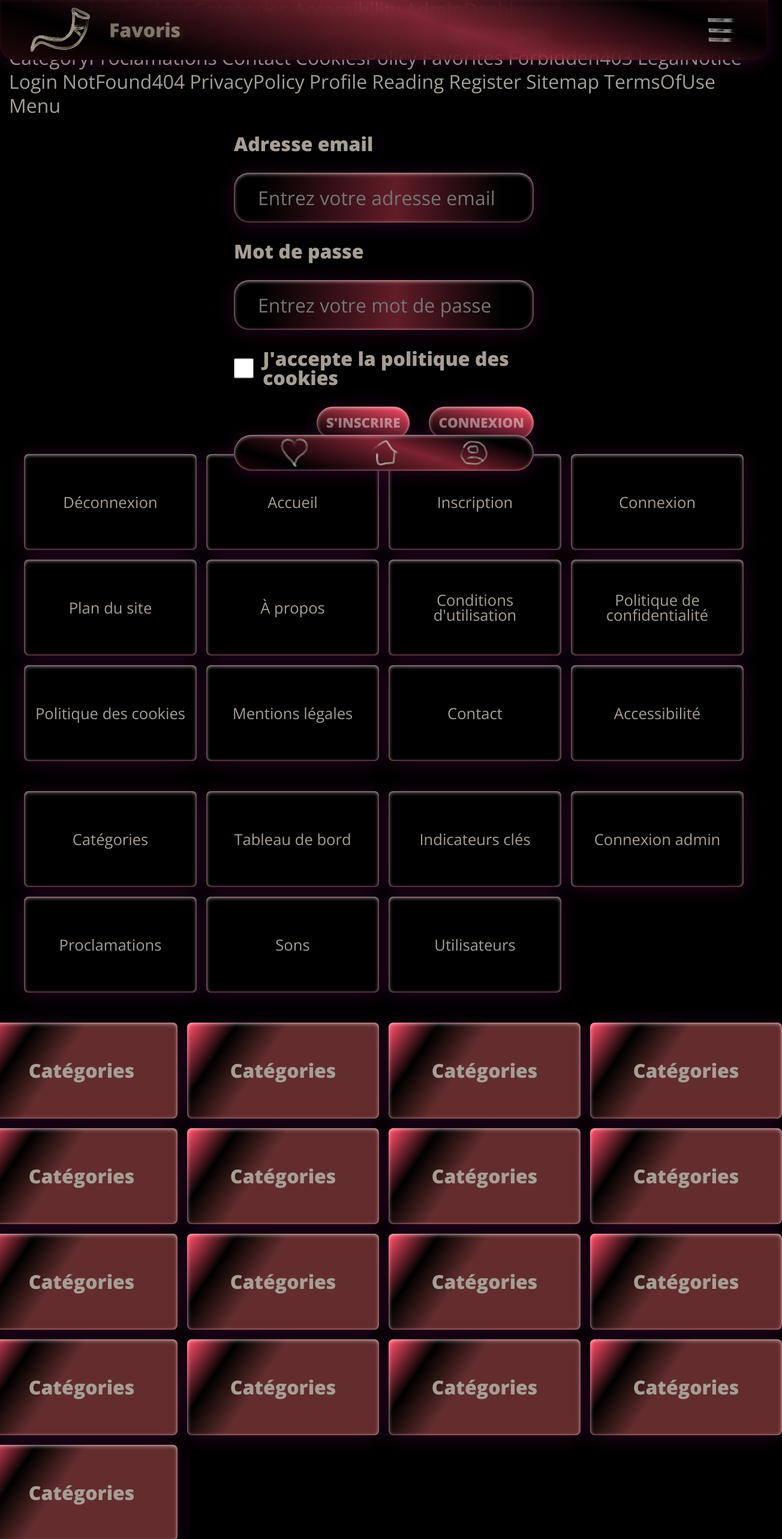
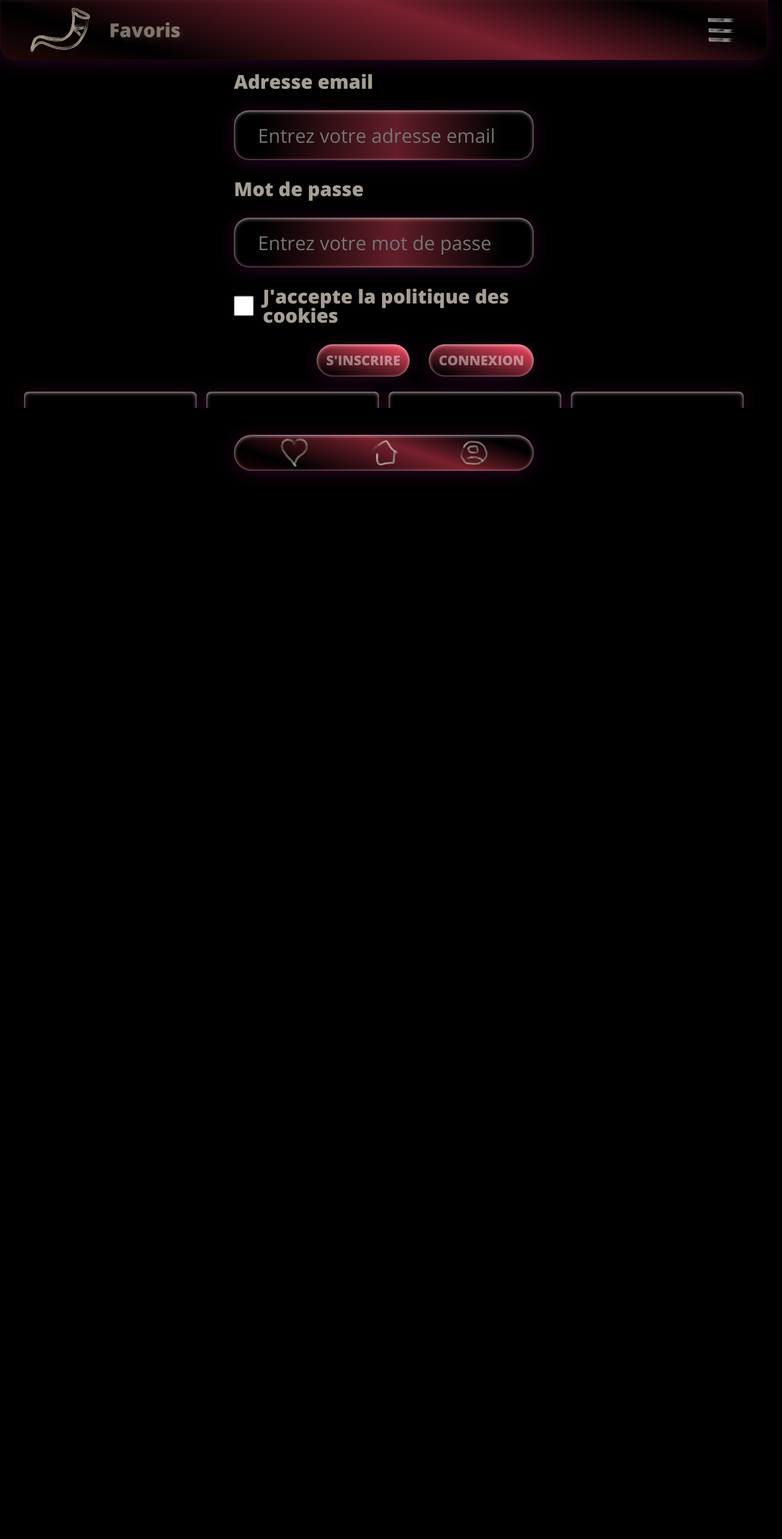
Before and after one commit to evan-azemard/Proclame, a React (Vite) app in the folder packages/client/: page /favorites in a window 1280 px wide. Shown: the top 2566 px of the page at 60% size, 1304 px wide, since content can reach past the window. After the commit the page ends 800 px from the top, so only its background shows below. Built offline with nearby package versions, Linux system fonts and the light colour scheme.

Commit message:
feat(Section grid): add SectionCategory, SectionProclamation, update html in app

```diff
--- a/packages/client/src/App.tsx
+++ b/packages/client/src/App.tsx
@@ -6,41 +6,13 @@ export default function App() {
   return (
     <BrowserRouter>
       <HeaderNav />
-
-      <nav style={{ display: "flex", flexWrap: "wrap", gap: 8 }}>
-        <Link to="/">Accueil</Link>
-        <Link to="/about">About</Link>
-        <Link to="/admin/categories">AdminCategories</Link>
-        <Link to='/accessibility'>Accessibility</Link>
-        <Link to="/admin/dashboard">AdminDashboard</Link>
-        <Link to="/admin/kpi">AdminKpi</Link>
-        <Link to="/admin/login">AdminLogin</Link>
-        <Link to="/admin/proclamations">AdminProclamations</Link>
-        <Link to="/admin/sounds">AdminSounds</Link>
-        <Link to="/admin/users">AdminUsers</Link>
-        <Link to="/category/:categoryId/proclamations">CategoryProclamations</Link>
-        <Link to="/contact">Contact</Link>
-        <Link to="/cookies-policy">CookiesPolicy</Link>
-        <Link to="/favorites">Favorites</Link>
-        <Link to="/403">Forbidden403</Link>
-        <Link to="/legal-notice">LegalNotice</Link>
-        <Link to="/login">Login</Link>
-        <Link to="/not-found">NotFound404</Link>
-        <Link to="/privacy-policy">PrivacyPolicy</Link>
-        <Link to="/profile">Profile</Link>
-        <Link to="/reading/:proclamationId">Reading</Link>
-        <Link to="/register">Register</Link>
-        <Link to="/sitemap">Sitemap</Link>
-        <Link to="/terms-of-use">TermsOfUse</Link>
-        <Link to="/menu">Menu</Link>
-      </nav>
-
-      <br/>
-      <SectionForm  type="login" />
-      <SectionGrid type="menu" />
-      <SectionGrid type="admin" />
-      <SectionGrid type="category" />
-      <SectionGrid type="proclamation" />
+      <main>
+        <SectionForm type="login" />
+        <SectionGrid type="menu" />
+        <SectionGrid type="admin" />
+        <SectionGrid type="category" />
+        <SectionGrid type="proclamation" />
+      </main>
       <FooterNav />
     </BrowserRouter>
   );
--- a/packages/client/src/components/organisms/SectionGrid/SectionGrid.module.scss
+++ b/packages/client/src/components/organisms/SectionGrid/SectionGrid.module.scss
@@ -1,11 +1,10 @@
 .navMenu {
-    display: flex;
-    flex-direction: column;
-    justify-content: center;
-    gap: 5px;
+  display: flex;
+  flex-direction: column;
+  justify-content: center;
+  gap: 5px;
 
   @include respond-to(desktop) {
-
     padding: 25px;
     display: grid;
     grid-template-columns: 1fr 1fr 1fr 1fr;
@@ -16,7 +15,46 @@
         font-size: 0.8em;
       }
     }
-
-
   }
 }
+
+.contentNavCategory {
+  padding: 25px;
+  overflow: scroll;
+  display: grid;
+  grid-template-columns: repeat(5, 1fr);
+  gap: 16px;
+  scrollbar-width: none;
+  -ms-overflow-style: none;
+}
+
+.navCategory {
+  padding: 25px;
+  overflow: scroll;
+  display: grid;
+  grid-template-columns: repeat(5, 1fr);
+  gap: 16px;
+  scrollbar-width: none;
+  -ms-overflow-style: none;
+  ul {
+    li {
+      font-size: 0.8em;
+    }
+  }
+}
+
+.navProclamation {
+  padding: 25px;
+  overflow: scroll;
+  display: grid;
+  grid-template-columns: repeat(5, 1fr);
+  gap: 16px;
+  scrollbar-width: none;
+  /* Hide scrollbar (IE/Edge legacy) */
+  -ms-overflow-style: none;
+  ul {
+    li {
+      font-size: 0.8em;
+    }
+  }
+}
--- a/packages/client/src/components/organisms/SectionGrid/SectionGrid.props.ts
+++ b/packages/client/src/components/organisms/SectionGrid/SectionGrid.props.ts
@@ -1 +1,3 @@
-export interface SectionGridProps { children?: React.ReactNode }
+export type SectionGridProps = {
+    type: "menu" | "admin" | "category" | "proclamation"
+ }
--- a/packages/client/src/components/organisms/SectionGrid/SectionGrid.tsx
+++ b/packages/client/src/components/organisms/SectionGrid/SectionGrid.tsx
@@ -2,20 +2,8 @@ import type { SectionGridProps } from "./SectionGrid.props";
 import styles from "./SectionGrid.module.scss";
 import { CardCategory, CardNav, CardProclamation } from "@molecules/index";
 
-function chunk<T>(arr: T[], size: number): T[][] {
-  const chunks: T[][] = [];
-  for (let i = 0; i < arr.length; i += size) {
-    chunks.push(arr.slice(i, i + size));
-  }
-  return chunks;
-}
 
 export default function SectionGrid({ type }: SectionGridProps) {
-  const categories = Array.from({ length: 18 }, (_, i) => `Catégorie ${i + 1}`);
-  const proclamations = Array.from(
-    { length: 18 },
-    (_, i) => `Proclamation ${i + 1}`
-  );
 
   const lorem =
     "Lorem ipsum dolor sit amet, consectetur adipiscing elit. Pellentesque euismod, nibh in consequat sodales, urna justo cursus augue, vitae efficitur lectus sapien at lorem.";
@@ -58,7 +46,7 @@ export default function SectionGrid({ type }: SectionGridProps) {
             );
           case "category":
             return (
-              <nav className={styles.navMenu}>
+              <nav className={styles.navCategory}>
                 <CardCategory title="Catégories" uri="/admin/categories" />
                 <CardCategory title="Catégories" uri="/admin/categories" />
                 <CardCategory title="Catégories" uri="/admin/categories" />
@@ -80,14 +68,24 @@ export default function SectionGrid({ type }: SectionGridProps) {
             );
           case "proclamation":
             return (
-              <nav className={styles.navMenu}>
-                <CardNav title="Catégories" uri="/admin/categories" />
-                <CardNav title="Tableau de bord" uri="/admin/dashboard" />
-                <CardNav title="Indicateurs clés" uri="/admin/kpi" />
-                <CardNav title="Connexion admin" uri="/admin/login" />
-                <CardNav title="Proclamations" uri="/admin/proclamations" />
-                <CardNav title="Sons" uri="/admin/sounds" />
-                <CardNav title="Utilisateurs" uri="/admin/users" />
+              <nav className={styles.navProclamation}>
+                <CardProclamation description={lorem} title="Catégories" uri="/admin/categories" />
+                <CardProclamation description={lorem} title="Catégories" uri="/admin/categories" />
+                <CardProclamation description={lorem} title="Catégories" uri="/admin/categories" />
+                <CardProclamation description={lorem} title="Catégories" uri="/admin/categories" />
+                <CardProclamation description={lorem} title="Catégories" uri="/admin/categories" />
+                <CardProclamation description={lorem} title="Catégories" uri="/admin/categories" />
+                <CardProclamation description={lorem} title="Catégories" uri="/admin/categories" />
+                <CardProclamation description={lorem} title="Catégories" uri="/admin/categories" />
+                <CardProclamation description={lorem} title="Catégories" uri="/admin/categories" />
+                <CardProclamation description={lorem} title="Catégories" uri="/admin/categories" />
+                <CardProclamation description={lorem} title="Catégories" uri="/admin/categories" />
+                <CardProclamation description={lorem} title="Catégories" uri="/admin/categories" />
+                <CardProclamation description={lorem} title="Catégories" uri="/admin/categories" />
+                <CardProclamation description={lorem} title="Catégories" uri="/admin/categories" />
+                <CardProclamation description={lorem} title="Catégories" uri="/admin/categories" />
+                <CardProclamation description={lorem} title="Catégories" uri="/admin/categories" />
+
               </nav>
             );
           default:
--- a/packages/client/src/styles/_base.scss
+++ b/packages/client/src/styles/_base.scss
@@ -39,8 +39,8 @@ li,
 span {
   @include fluid-font(1rem, 2vw, 1.2rem);
 }
-*{
-  transition: all .3s ease;
+* {
+  transition: all 0.3s ease;
 }
 
 body {
@@ -50,7 +50,18 @@ body {
   padding: 0 15px;
   min-height: 100vh;
   min-width: 100vw;
+  display: flex;
+  flex-direction: column;
+  justify-content: center;
 }
+
+main {
+  overflow-x: scroll;
+  scrollbar-width: none;
+  -ms-overflow-style: none;
+  height: 70vh;
+}
+
 
 hr {
   border: none;
```
